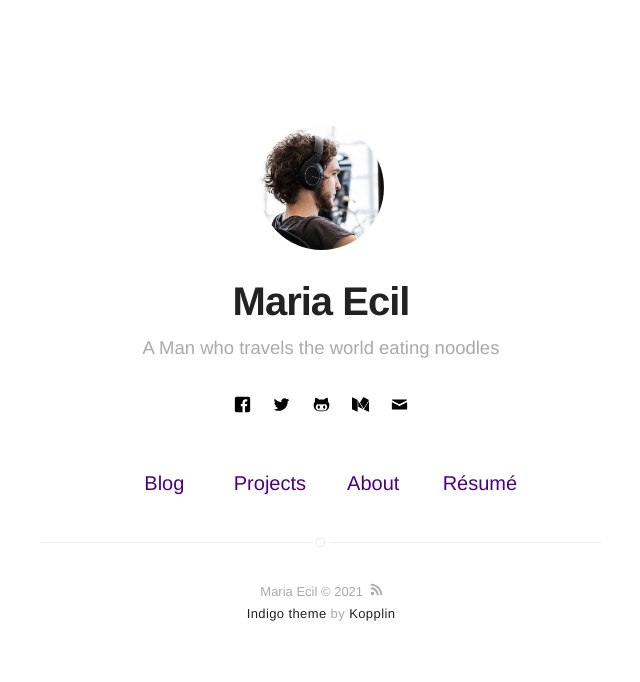
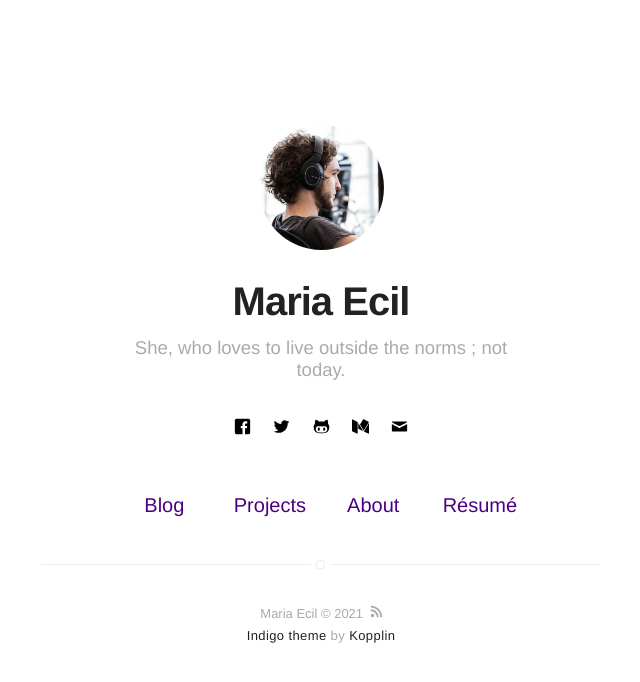
Before and after one commit to MariaEcil/MariaEcil.github.io, a Jekyll site: the page built from index.html, in a window 1280 px wide. Shown: the top 682 px of the page, without its empty margins (319-959 px from the left). Built offline with Jekyll 4.4.1, drawn with Linux system fonts in a browser that asks for light colours.

Commit message:
Update _config.yml

```diff
--- a/_config.yml
+++ b/_config.yml
@@ -1,6 +1,6 @@
 # main text of home
 name: Maria Ecil
-bio: A Man who travels the world eating noodles
+bio: She, who loves to live outside the norms ; not today.
 
 # twitter summary info
 description: A blog about technology and stuff related
@@ -53,9 +53,9 @@ medium: medium
 email: myemail@gmail.com
 
 authors:
-  johndoe:
-    name: John Doe
-    bio: A Man who travels the world eating noodles
+  Ecil:
+    name: Maria Ecil
+    bio: She, who loves to live outside the norms ; not today.
     external-image: false
     picture: assets/images/profile.jpg
     twitter: johndoe
```
